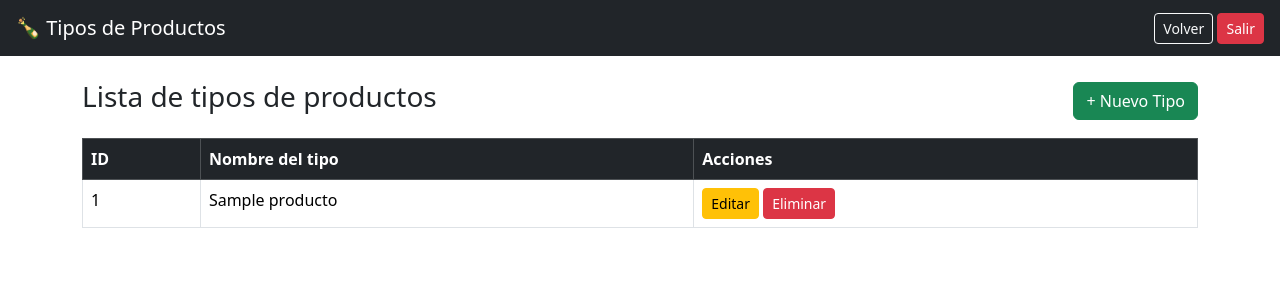
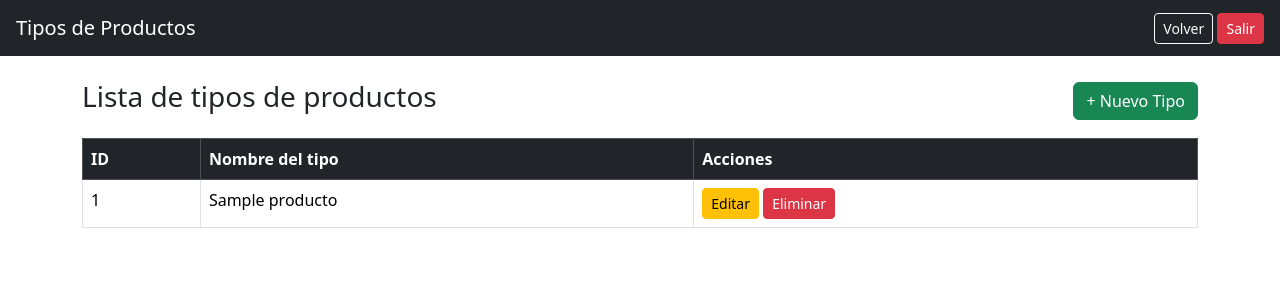
Before and after one commit to Danna2829/Cheers, a PHP site: page /tipos.php in a window 1280 px wide. Shown: the top 300 px of the page. Run offline with PHP 8.4, Linux system fonts and the light colour scheme; a user stored in the database is signed in; tables that the repository leaves empty hold one stand-in row (values such as "Sample post").

Commit message:
Update tipos.php

```diff
--- a/Cheers/Cheers/tipos.php
+++ b/Cheers/Cheers/tipos.php
@@ -36,7 +36,7 @@ $tipos = mysqli_query($conn, "SELECT * FROM tipos_productos");
 </head>
 <body>
 <nav class="navbar navbar-dark bg-dark px-3">
-  <span class="navbar-brand">🍾 Tipos de Productos</span>
+  <span class="navbar-brand">Tipos de Productos</span>
   <div>
     <a href="dashboard_admin.php" class="btn btn-outline-light btn-sm">Volver</a>
     <a href="logout.php" class="btn btn-danger btn-sm">Salir</a>
```
